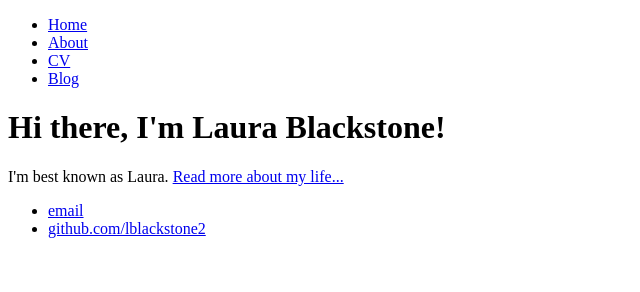
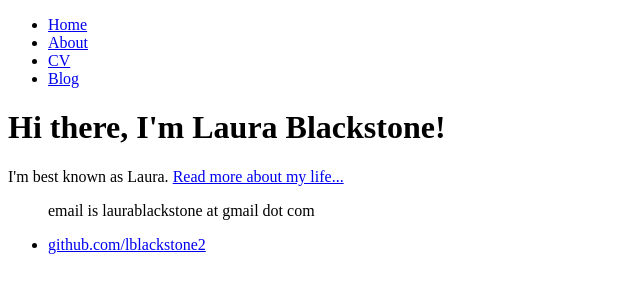
Before and after one commit to lblackstone2/lblackstone2.github.io, a plain HTML site: page index.html in a window 1280 px wide. Shown: the whole page, without its empty margins (0-640 px from the left). Drawn offline with Linux system fonts and the light colour scheme.

Commit message:
Updated email

```diff
--- a/index.html
+++ b/index.html
@@ -20,7 +20,7 @@
 		</div><!-- /.container -->
 		<footer>
     		<ul>
-        		<li><a href="mailto:laurablackstone2@gmail.com">email</a></li>
+        		<p> email is laurablackstone at gmail dot com</p>
         		<li><a href="https://github.com/lblackstone2">github.com/lblackstone2</a></li>
 			</ul>
 		</footer>
```
